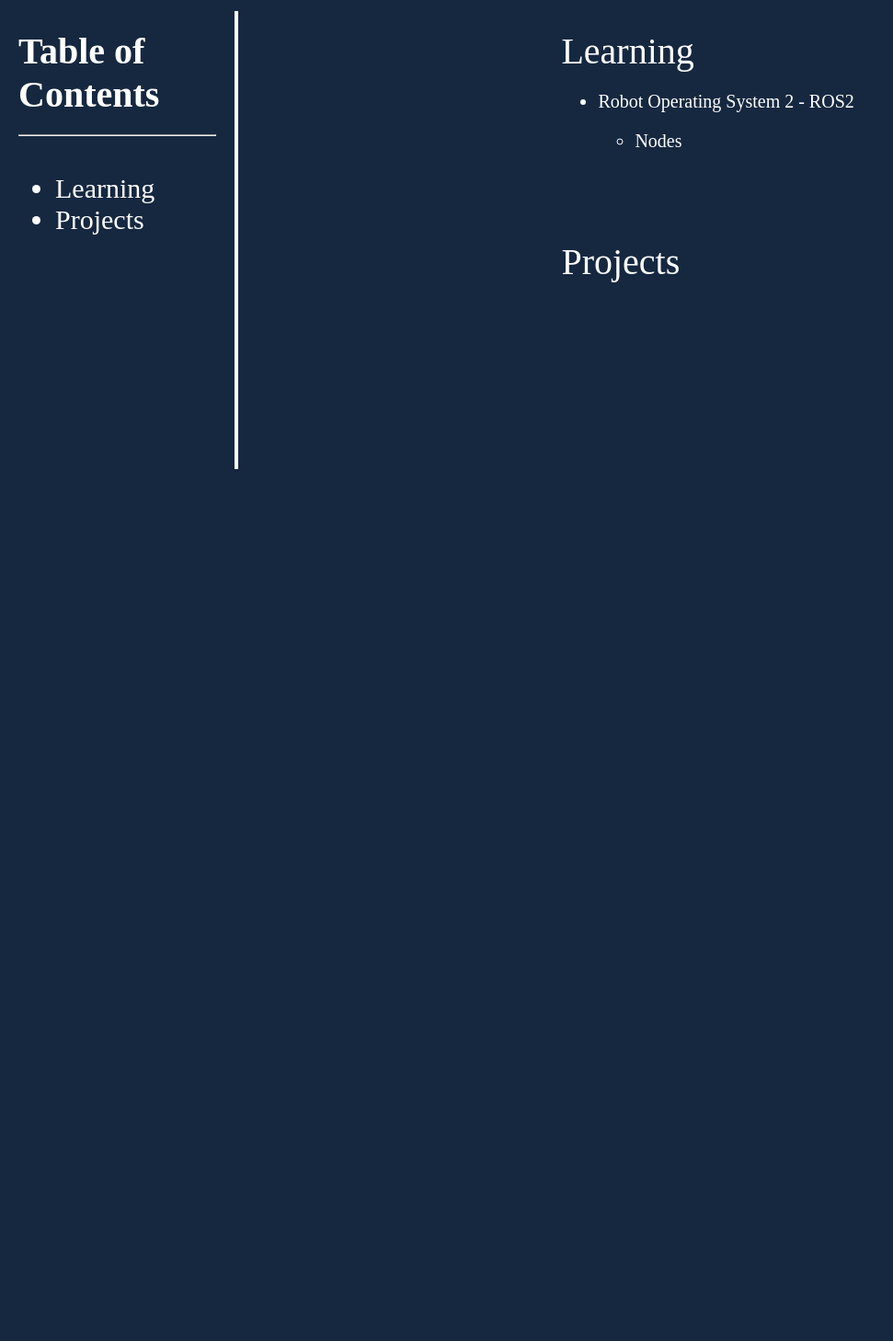
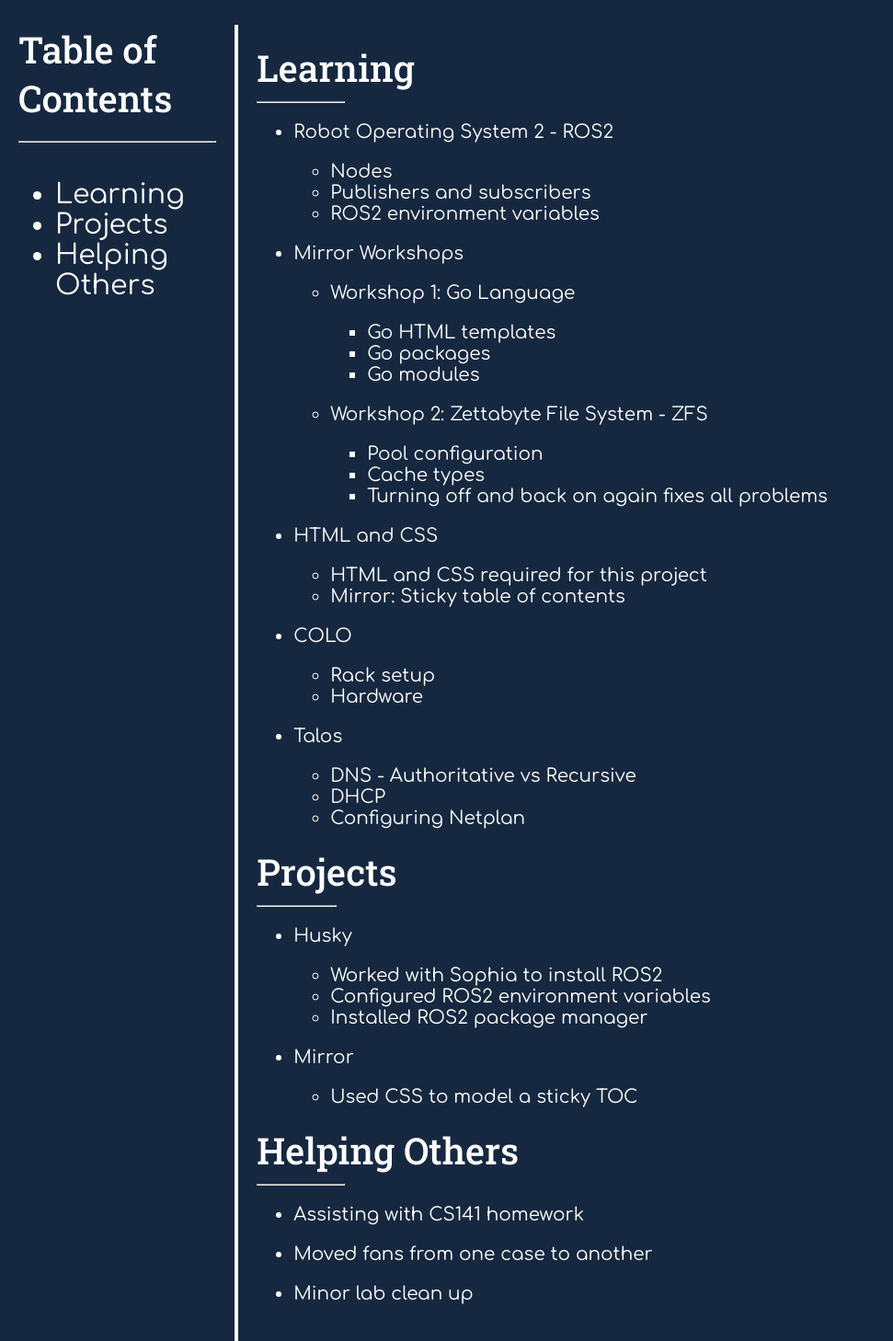
Before and after one commit to MasterManiac980/mp-website, a plain HTML site: page index.html in a window 1280 px wide. Shown: the part 240-1698 px from the top of the page at 92% size, without its empty margins (0-971 px from the left). Before the commit the page ends 800 px from the top, so only its background shows below. Drawn offline with Linux system fonts and the light colour scheme.

Commit message:
added details about what I've done in COSI

```diff
--- a/Static/CSS/styles.css
+++ b/Static/CSS/styles.css
@@ -9,6 +9,7 @@ body {
     display: grid;
     grid-template-columns: 1fr 3fr 1fr;
     justify-content: center;
+    max-height: 500px;
 }
 
 .title-bar>.titlebox {
@@ -32,13 +33,14 @@ body {
 }
 
 .titlebox>.name>.description {
-    font-family: 'Comfortaa', serif;
+    font-family: 'Comfortaa', sans-serif;
     font-weight: 400;
     font-size: 29px;
 }
 
 .main {
     display: grid;
+    padding-top: 15px;
     grid-template-columns: 1fr 4px 4fr;
 }
 
@@ -48,12 +50,13 @@ body {
     top: 0px;
     max-width: 450px;
     height: fit-content;
-    min-height: 458px;
     /* border: 4px solid white; */
     border-radius: 10px;
     justify-self: center;
     justify-content: center;
     padding: 20px;
+    padding-top: 0px;
+    font-family: 'Comfortaa', sans-serif;
 
     /* background-image: url(../Images/toc-background.svg); */
     color: white;
@@ -62,6 +65,11 @@ body {
 
 .toc>.list {
     text-align: left;
+}
+
+.toc-title {
+    font-family: 'Roboto Slab', serif;
+    font-weight: 500;
 }
 
 .list>li {
@@ -73,27 +81,42 @@ body {
     text-decoration: none;
 }
 
-.main > .vertical {
+.main>.vertical {
     background-color: white;
+    padding-bottom: 10px;
 }
 
 .main>.informationbox {
     display: grid;
+    height:fit-content;
     padding: 20px;
     justify-self: center;
-    grid-template-rows: 1fr 1fr;
+    width: calc(100% - 40px);
+    grid-template-rows: fit-content fit-content;
 }
 
 .informationbox>.learning,
-.informationbox>.projects {
+.informationbox>.projects,
+.informationbox>.helping {
+    padding: 0px;
+    height: fit-content;
+    font-family: 'Comfortaa', sans-serif;
     font-size: 20px;
-    color:white;
+    color: white;
 }
 
 .learning>.title,
-.projects>.title {
+.projects>.title,
+.helping>.title {
+    font-family: 'Roboto Slab', serif;
+    font-weight: 500;
     justify-self: center;
     font-size: 40px;
+}
+
+.learning>.title>ul,
+.projects>.title>ul {
+    padding:0px;
 }
 
 footer {
--- a/index.html
+++ b/index.html
@@ -31,38 +31,123 @@
     <div class="main">
         <div class="toc">
             <div>
-                <b>Table of Contents</b>
+                <span class="toc-title">Table of Contents</span>
                 <hr style="padding: 0px">
                 <ul class="list">
                     <li><a href="#learning">Learning</a></li>
                     <li><a href="#projects">Projects</a></li>
+                    <li><a href="#helping">Helping Others</a></li>
                 </ul>
             </div>
         </div>
-        <div class="vertical">
-
-        </div>
+        <div class="vertical"></div>
         <div class="informationbox">
             <div class="learning" id="learning">
                 <span class="title">Learning</span>
+                <hr style="padding: 0px; width: 9.6%; margin-left: 0px;">
                 <ul>
                     <li>
                         <p>Robot Operating System 2 - ROS2
                         <ul>
                             <li>Nodes</li>
+                            <li>Publishers and subscribers</li>
+                            <li>ROS2 environment variables</li>
+                        </ul>
+                        </p>
+                    </li> <!-- end of ROS2 -->
+                    <li>
+                        <p>Mirror Workshops
+                        <ul>
+                            <li>
+                                <p>
+                                    Workshop 1: Go Language
+                                <ul>
+                                    <li>Go HTML templates</li>
+                                    <li>Go packages</li>
+                                    <li>Go modules</li>
+                                </ul>
+                                </p>
+                            </li>
+                            <li>
+                                <p>
+                                    Workshop 2: Zettabyte File System - ZFS
+                                <ul>
+                                    <li>Pool configuration</li>
+                                    <li>Cache types</li>
+                                    <li>Turning off and back on again fixes all problems</li>
+                                </ul>
+                                </p>
+                            </li>
+                        </ul>
+                        </p>
+                    </li> <!-- end of mirror workshops -->
+                    <li>
+                        <p>
+                            HTML and CSS
+                        <ul>
+                            <li>HTML and CSS required for this project</li>
+                            <li>Mirror: Sticky table of contents</li>
+                        </ul>
+                        </p>
+                    </li> <!-- end of HTML and CSS -->
+                    <li>
+                        <p>
+                            COLO
+                        <ul>
+                            <li>Rack setup</li>
+                            <li>Hardware</li>
+                        </ul>
+                        </p>
+                    </li>
+                    <li>
+                        <p>
+                            Talos
+                        <ul>
+                            <li>DNS - Authoritative vs Recursive</li>
+                            <li>DHCP</li>
+                            <li>Configuring Netplan</li>
                         </ul>
                         </p>
                     </li>
                 </ul>
             </div>
             <div class="projects" id="projects">
-                <span class="title
-                ">Projects</span>
+                <span class="title">Projects</span>
+                <hr style="padding: 0px; width: 8.6%; margin-left: 0px;">
+                <ul>
+                    <li>
+                        <p>
+                            Husky
+                        <ul>
+                            <li>Worked with Sophia to install ROS2</li>
+                            <li>Configured ROS2 environment variables</li>
+                            <li>Installed ROS2 package manager</li>
+                        </ul>
+                        </p>
+                    </li> <!-- end of Husky -->
+                    <li>
+                        <p>
+                            Mirror
+                        <ul>
+                            <li>Used CSS to model a sticky TOC</li>
+                        </ul>
+                        </p>
+                    </li> <!-- end of Mirror -->
+                </ul>
+            </div>
+            <div class="helping" id="helping">
+                <span class="title">Helping Others</span>
+                <hr style="padding: 0px; width: 9.6%; margin-left: 0px;">
+                <ul>
+                    <li><p>Assisting with CS141 homework</p></li>
+                    <li><p>Moved fans from one case to another</p></li>
+                    <li><p>Minor lab clean up</p></li>
+                </ul>
             </div>
         </div>
     </div>
 
-   <!--  <footer>
+    <!--  <footer>
     </footer>
  -->
 </body>
```
